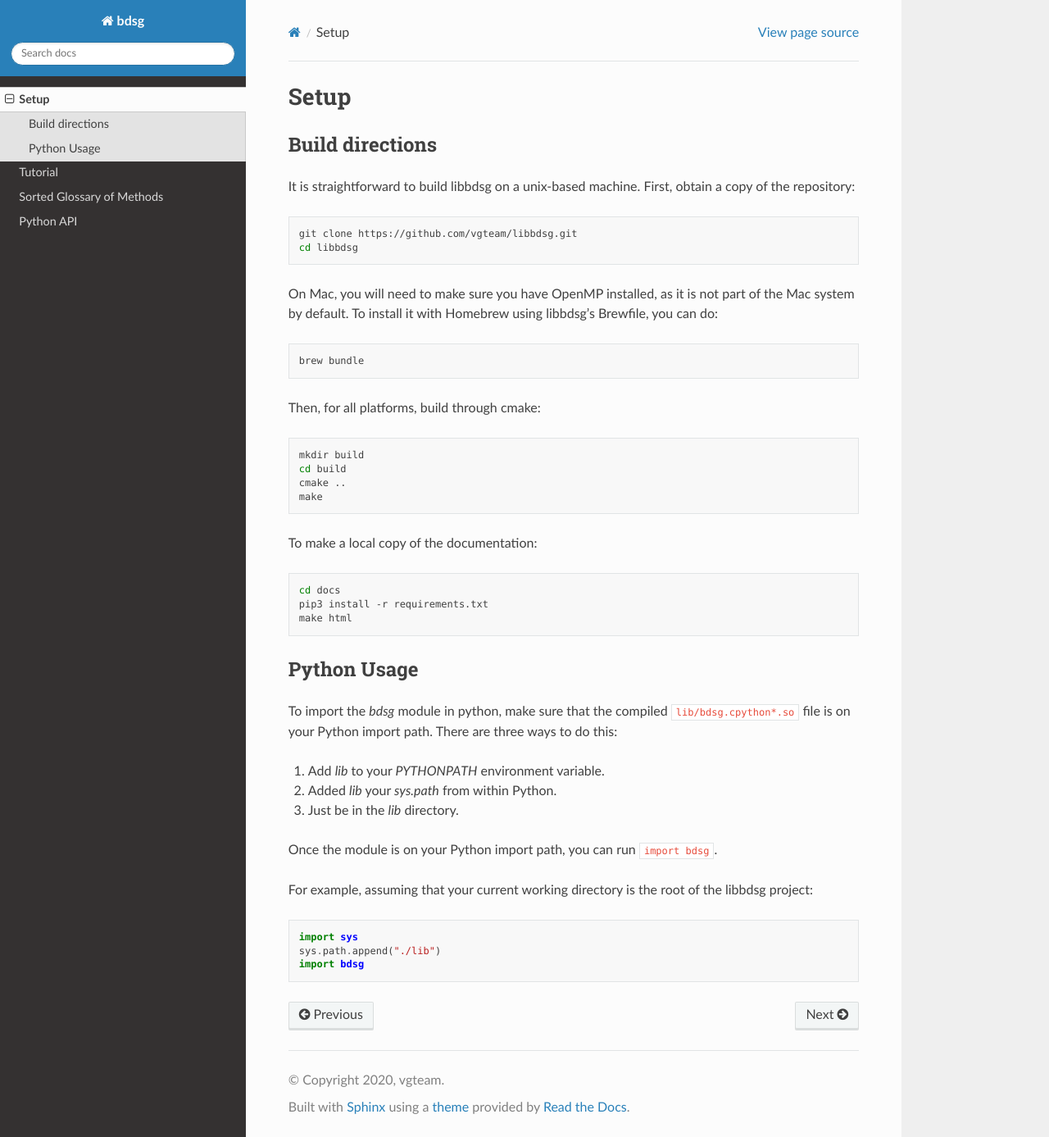
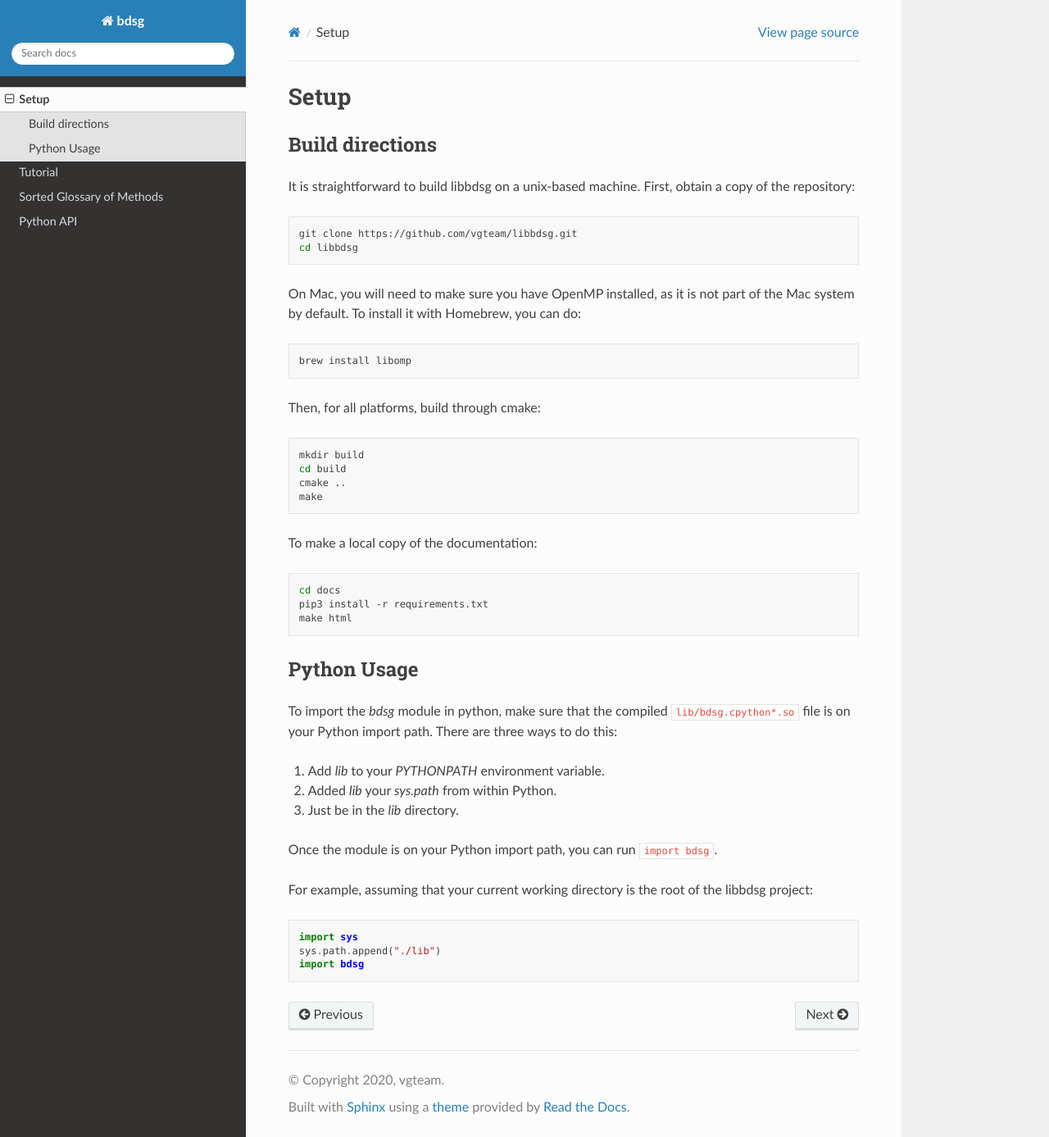
Before and after one commit to vgteam/libbdsg, a Sphinx documentation site: the page built from docs/rst/install.rst, in a window 1280 px wide and 1387 px high. Shown: the whole window at 82% size. Built offline with Sphinx 7.4.7 and the Read the Docs theme 2.0.0, drawn with Linux system fonts in a browser that asks for light colours.

Commit message:
Don't use a Brewfile for one package to avoid slow brew update

```diff
--- a/docs/rst/install.rst
+++ b/docs/rst/install.rst
@@ -13,11 +13,11 @@ First, obtain a copy of the repository:
    git clone https://github.com/vgteam/libbdsg.git
    cd libbdsg
 
-On Mac, you will need to make sure you have OpenMP installed, as it is not part of the Mac system by default. To install it with Homebrew using libbdsg's Brewfile, you can do:
+On Mac, you will need to make sure you have OpenMP installed, as it is not part of the Mac system by default. To install it with Homebrew, you can do:
 
 .. code-block:: bash
 
-   brew bundle
+   brew install libomp
 
 Then, for all platforms, build through cmake:
 
```
Also changed, not shown: .travis.yml, 1 other file.
